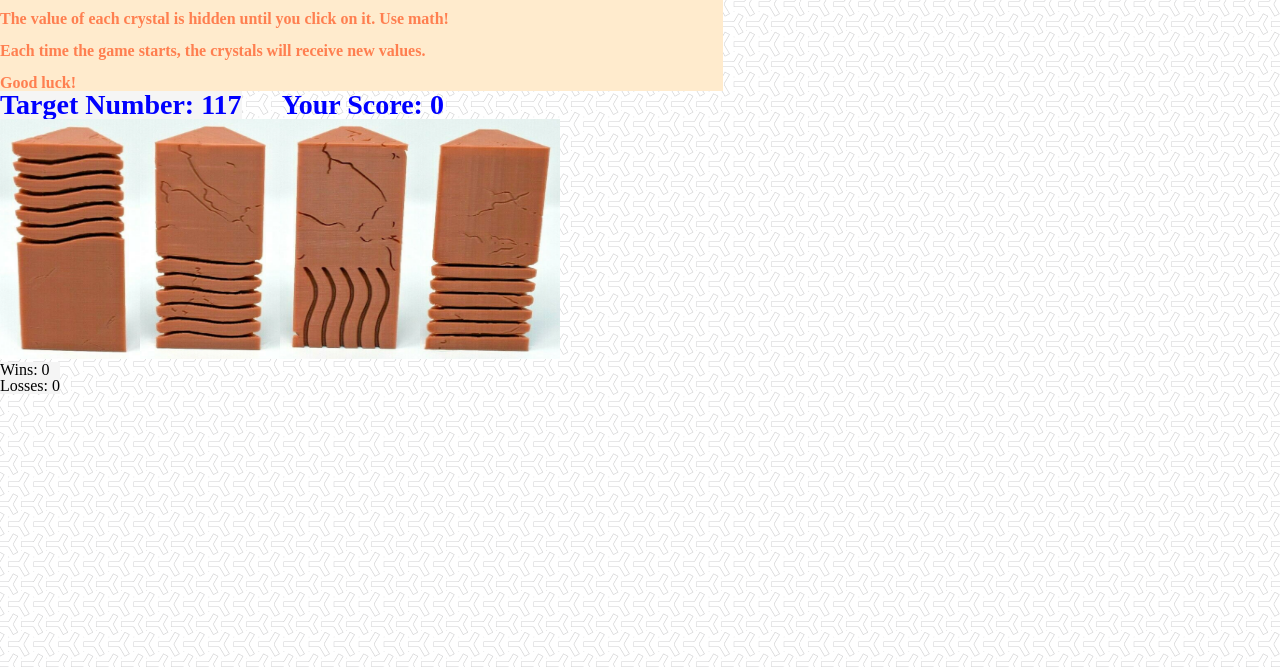
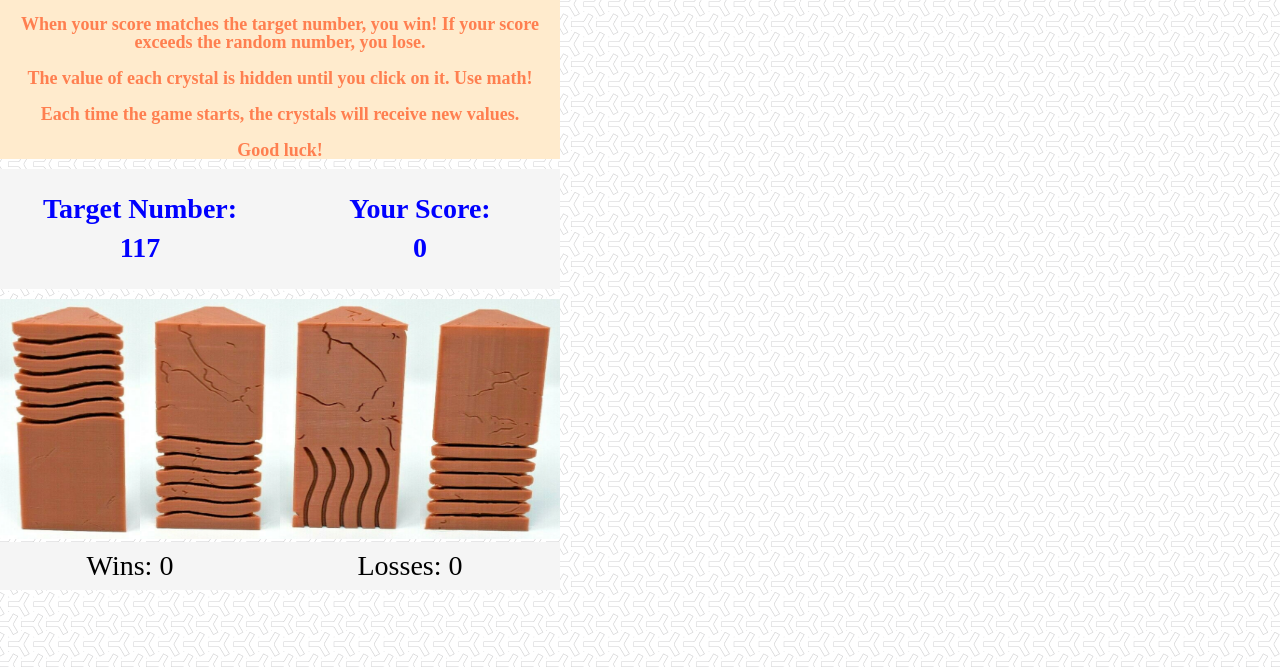
Before and after one commit to slimzim/unit-4-game, a plain HTML site: page index.html in a window 1280 px wide. Shown: the part 133-800 px from the top of the page. Drawn offline with nearby package versions, Linux system fonts and the light colour scheme.

Commit message:
finished css styling for better aesthetic

```diff
--- a/assets/css/style.css
+++ b/assets/css/style.css
@@ -10,9 +10,11 @@ body {
 #page-title {
     background-color: coral;
     color: white;
-    text-align: left;
+    text-align: center;
     display: block;
     float: left;
+    margin-bottom: 10px;
+    width: 560px;
 }
 
 h1 {
@@ -26,6 +28,10 @@ h1 {
     background-color: blanchedalmond;
     color: coral;
     font-weight: bold;
+    font-size: 18px;
+    margin-bottom: 10px;
+    width: 560px;
+    text-align: center;
 }
 
 #stats {
@@ -39,24 +45,50 @@ h1 {
     color: blue;
     font-weight: bold;
     font-size: 28px;
+    width: 240px;
+    padding: 20px;
+    height: 80px;
+    text-align: center;
+    line-height: 1.4;
 }
 
+#scoreContainer {
+    float: left;
+    background-color: whitesmoke;
+    color: blue;
+    font-weight: bold;
+    font-size: 28px;
+    width: 240px;
+    padding: 20px;
+    height: 80px;
+    text-align: center;
+    line-height: 1.4;
+}
 
 #wins-losses-container {
+    clear: both;
+}
+
+#wins-container {
+    float: left;
+    font-size: 28px;
+    width: 240px;
     background-color: whitesmoke;
-    clear: both;
-    width: 60px;
+    padding: 10px;
+    text-align: center;
+}
+
+#losses-container {
+    float: left;
+    font-size: 28px;
+    width: 280px;
+    background-color: whitesmoke;
+    padding: 10px;
+    text-align: center;
 }
 
 #crystals {
     clear: both;
     float: left;
+    margin-top: 10px;
 }
-
-#scoreContainer {
-    float: left;
-    margin-left: 40px;
-    color: blue;
-    font-weight: bold;
-    font-size: 28px;
-}
--- a/assets/javascript/game.js
+++ b/assets/javascript/game.js
@@ -4,6 +4,8 @@ var wins = 0
 var losses = 0
 
 newRound()
+
+// FUNCTION FOR EACH NEW ROUND =====================================================
 
 function newRound() {
     score = 0
@@ -13,7 +15,7 @@ function newRound() {
     $("#targetNumber").text(targetNumber)
     $("#wins").text(wins)
     $("#losses").text(losses)
-    $("#crystals").empty() // <------------- issue right here?
+    $("#crystals").empty()
 
     for (i=0; i <= 3; i++){
         var crystalValue = Math.floor(Math.random() * 12) + 1
@@ -26,8 +28,9 @@ function newRound() {
     }
 }
 
+// ON CLICK FUNCTION FOR GAME PLAY =================================================
+
 $(document).on("click", ".crystal-image", function(){
-    console.log("CLICK")
     var increment = ($(this).attr("data-crystalvalue"));
     increment = parseInt(increment);
 
--- a/index.html
+++ b/index.html
@@ -32,8 +32,8 @@
     </div>
 
 
-        <div id="targetNumberContainer">Target Number: <span id="targetNumber"></span></div>
-        <div id="scoreContainer">Your Score: <span id="score"></span></div>
+        <div id="targetNumberContainer">Target Number: <br><span id="targetNumber"></span></div>
+        <div id="scoreContainer">Your Score: <br><span id="score"></span></div>
         </div>
 
 
@@ -45,8 +45,9 @@
 
 
     <div id="wins-losses-container">
-        <p id="wins-container">Wins: <span id="wins"></span></p>
-        <p id="losses-container">Losses: <span id="losses"></span></p>
+        <div id="wins-container"><p>Wins: <span id="wins"></span></p></div>
+        <div id="losses-container"><p>Losses: <span id="losses"></span></p></div>
+    </div>
 
 
 
```
